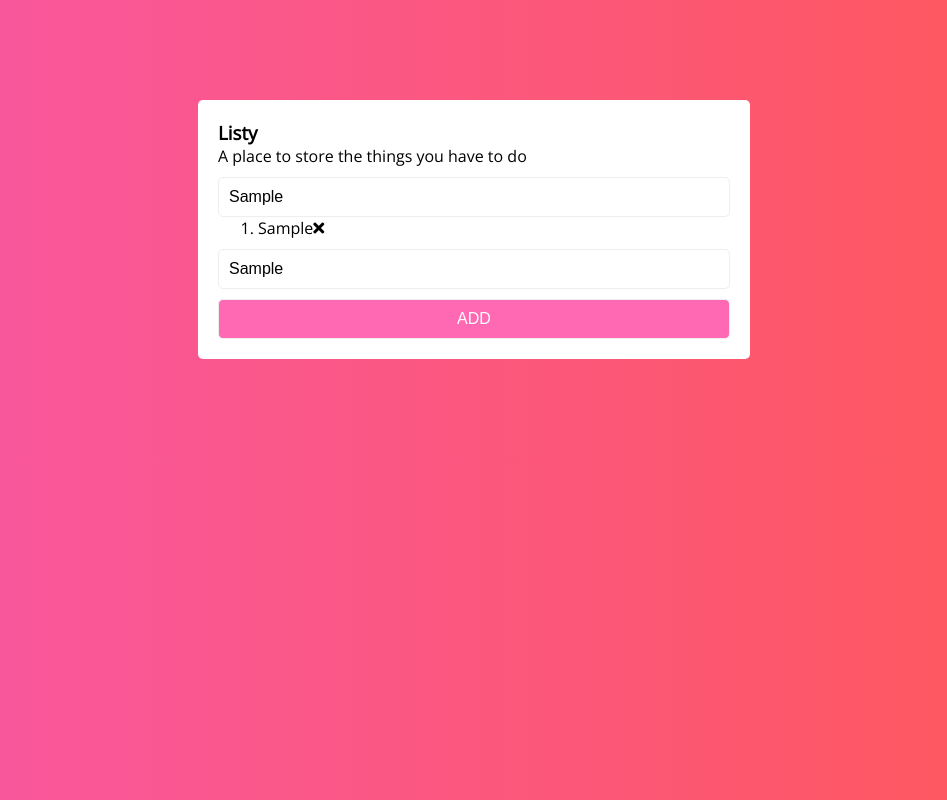
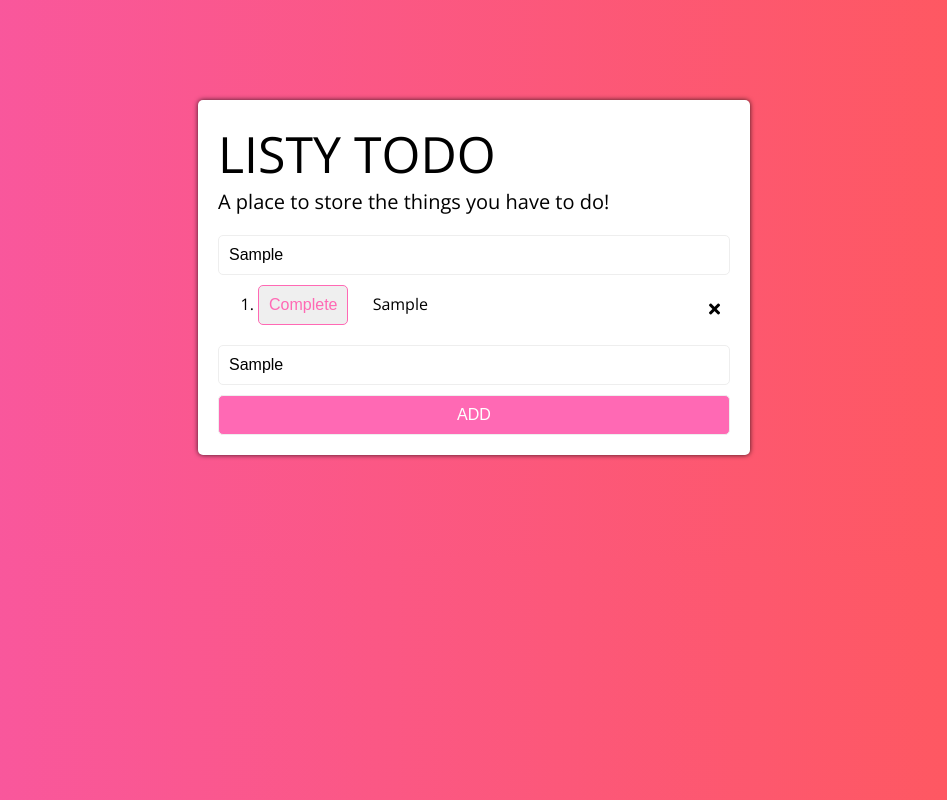
Before and after one commit to jalenparham97/Listy_Todo, a website: page index.html in a window 1280 px wide. Both pictures are taken after typing "Sample", "Sample" into the empty fields and a click on the button "ADD". Shown: the whole page, without its empty margins (166-1113 px from the left). Drawn offline with nearby package versions, Linux system fonts and the light colour scheme.

Commit message:
core functionallity almost complete

```diff
--- a/index.html
+++ b/index.html
@@ -9,23 +9,27 @@
   <title>Document</title>
 </head>
 <body>
+
   <section class="todo__container" ng-controller="TodoController as todo">
+
     <section class="todoheader">
-      <h1 class="todoheader__title">Listy</h1>
-      <p class="todoheader__title--sub">A place to store the things you have to do</p>
+      <p class="todoheader__title">Listy TODO</p>
+      <p class="todoheader__title--sub">A place to store the things you have to do!</p>
     </section>
+
     <form class="todoList__form">
       <input type="text" placeholder="Filter your todos">
 
       <ol class="todoList__items">
         <li ng-repeat="task in todo.todoList track by $index" class="todo__item">
-          {{ task.task }}<i class="fas fa-times"></i>
+          <button class="complete__btn">Complete</button>
+          <span class="todo__item--text"><span class="text__span">{{ task.task }}</span><i ng-click="todo.deleteTodo(index)" class="fas fa-times delete__btn"></i></span>
         </li>
       </ol>
 
-      <input type="text" ng-model="newTodo.task" placeholder="Add your todo">
+      <input id="todoInput" type="text" ng-model="newTodo.task" placeholder="Add your todo">
 
-      <button class="submit__btn" ng-click="todo.addTodo(newTodo)">Add</button>
+      <button class="submit__btn" ng-model="delete__btn" ng-click="todo.addTodo(newTodo)">Add</button>
     </form>
 
 
--- a/scss/main.scss
+++ b/scss/main.scss
@@ -25,12 +25,15 @@ body {
   display: flex;
   flex-direction: column;
   border-radius: 5px;
+  box-shadow: 0px 0px 5px 0px rgba(0,0,0,0.75);
+}
 
-  &.todoheader {
+
+.todoheader {
   margin-bottom: 10px;
 
   &__title {
-      font-size: 40px;
+    font-size: 50px;
     text-transform: uppercase;
 
     &--sub {
@@ -63,9 +66,42 @@ body {
   justify-content: center;
   flex-direction: column;
 
-    &.todo__item {
-      margin-left: 5px;
+
+  & .delete__btn {
+    float: right;
+    color: black;
+    text-decoration: none;
+    margin-top: 16px;
+    margin-right: 10px;
+
+    &:hover {
+      cursor: pointer;
     }
+  }
+}
+
+.todo__item {
+  margin: 10px 0;
+
+
+  &--text {
+    margin-left: 20px;
 
   }
 }
+
+.complete__btn {
+  border: 1px solid $color-2;
+  padding: 10px;
+  border-radius: 5px;
+  color: $color-2;
+  font-size: 16px;
+
+  &:hover {
+    cursor: pointer;
+  }
+}
+
+.completed {
+  text-decoration: line-through;
+}
```
Also changed, not shown: css/style.css. Lines whose indentation alone changed are shown as unchanged.
